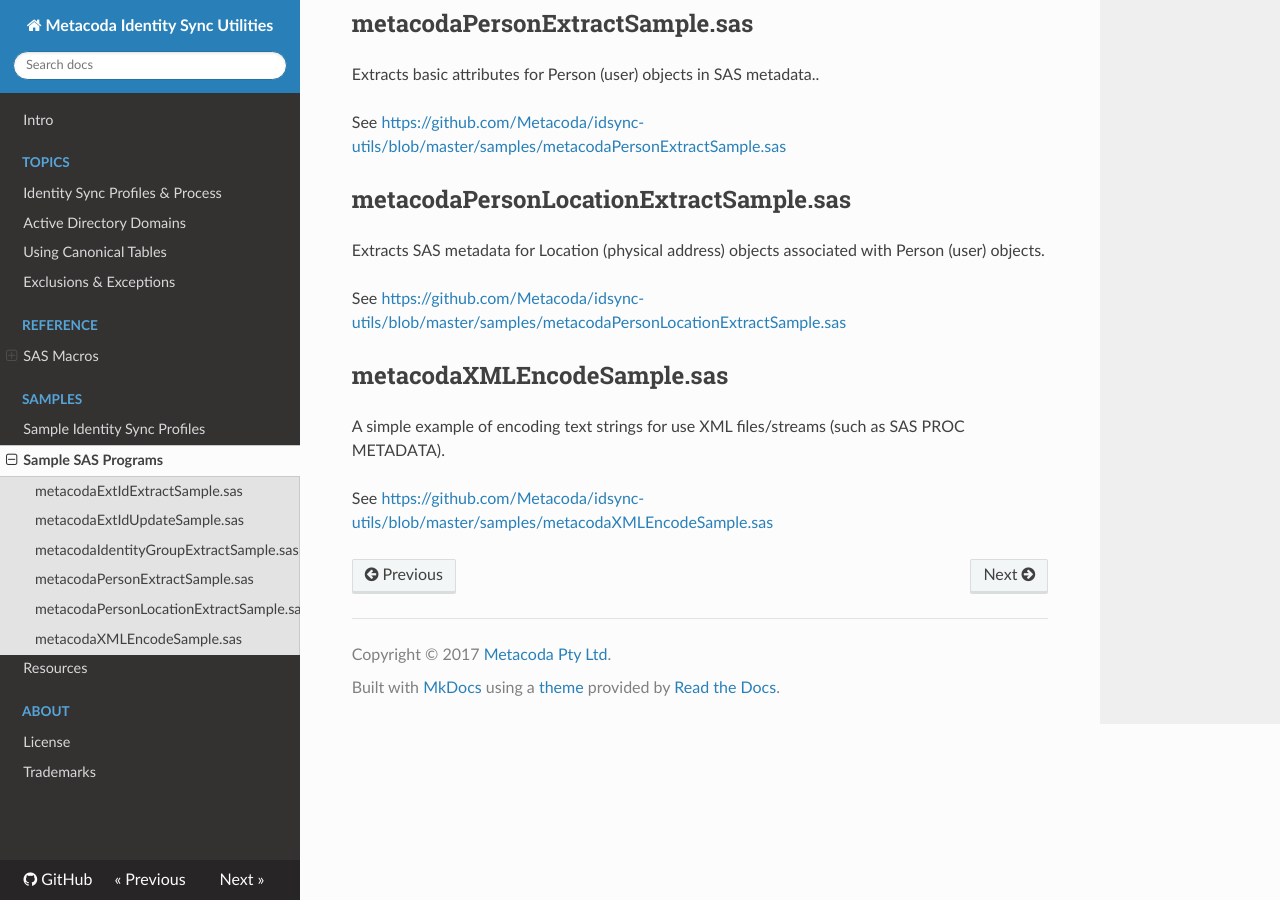
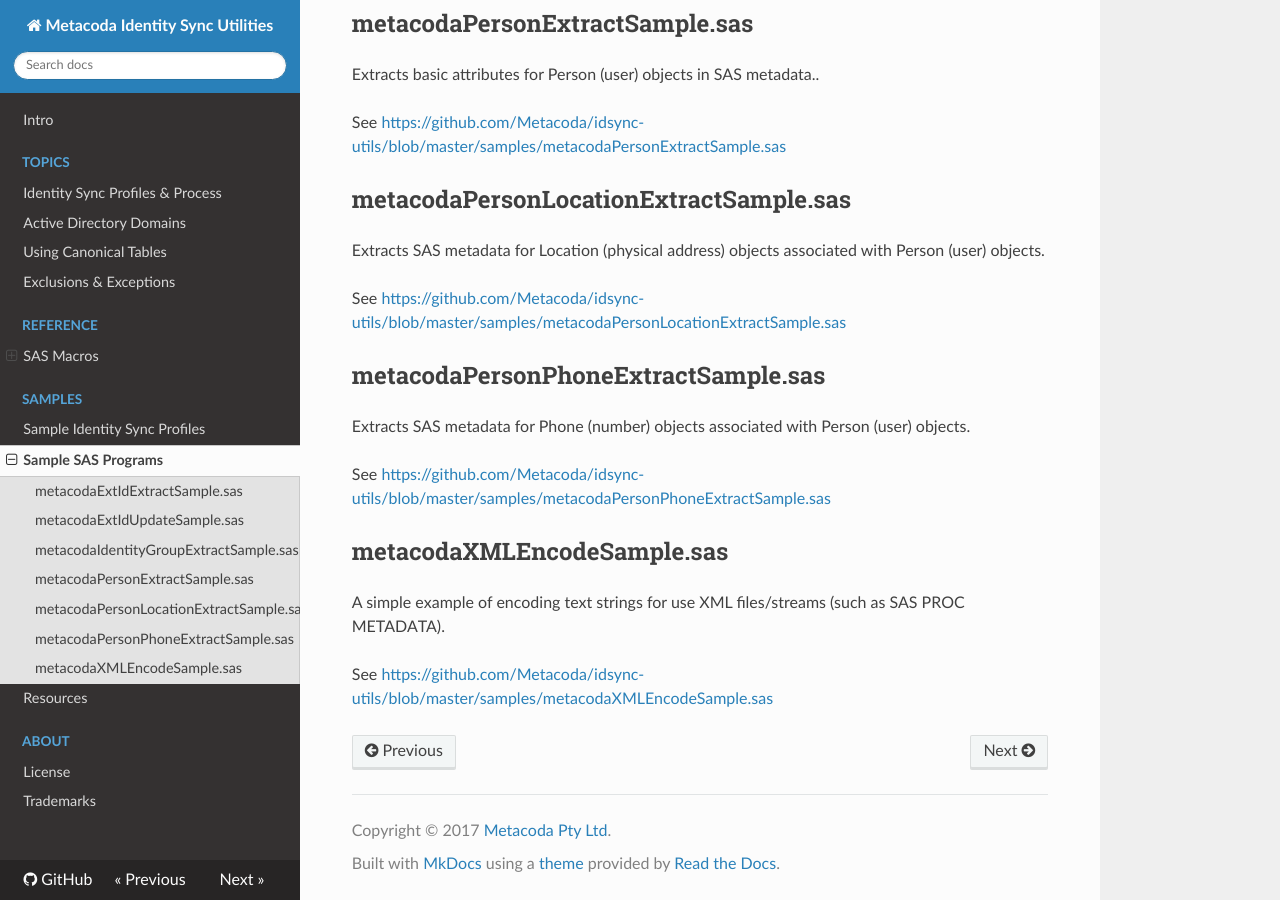
Before and after one commit to Metacoda/idsync-utils, an MkDocs documentation site: the page built from docs/samples/sas-samples.md, in a window 1280 px wide and 900 px high, scrolled down 801 px. Built offline with MkDocs 1.6.1, drawn with Linux system fonts in a browser that asks for light colours; nearby versions of some CDN libraries; old or Windows-style settings are respelled for this version of MkDocs.

Commit message:
Added metacodaPersonPhoneExtract macro, sample and doc.

```diff
--- a/docs/samples/sas-samples.md
+++ b/docs/samples/sas-samples.md
@@ -35,6 +35,12 @@
 
 See <https://github.com/Metacoda/idsync-utils/blob/master/samples/metacodaPersonLocationExtractSample.sas>
 
+## metacodaPersonPhoneExtractSample.sas
+
+Extracts SAS metadata for Phone (number) objects associated with Person (user) objects.
+
+See <https://github.com/Metacoda/idsync-utils/blob/master/samples/metacodaPersonPhoneExtractSample.sas>
+
 ## metacodaXMLEncodeSample.sas
 
 A simple example of encoding text strings for use XML files/streams (such as SAS PROC METADATA).
--- a/mkdocs.yml
+++ b/mkdocs.yml
@@ -20,6 +20,7 @@
       - '%metacodaIdentityGroupExtract': 'sasautos/metacodaIdentityGroupExtract.md'
       - '%metacodaPersonExtract': 'sasautos/metacodaPersonExtract.md'
       - '%metacodaPersonLocationExtract': 'sasautos/metacodaPersonLocationExtract.md'
+      - '%metacodaPersonPhoneExtract': 'sasautos/metacodaPersonPhoneExtract.md'
       - '%metacodaXMLEncode': 'sasautos/metacodaXMLEncode.md'
   - Samples:
     - Sample Identity Sync Profiles: 'samples/idsp-samples.md'
```
Also changed, not shown: docs/sasautos/index.md (+1 -0 lines), docs/sasautos/metacodaPersonPhoneExtract.md (added, +39 -0 lines), 2 other files.
